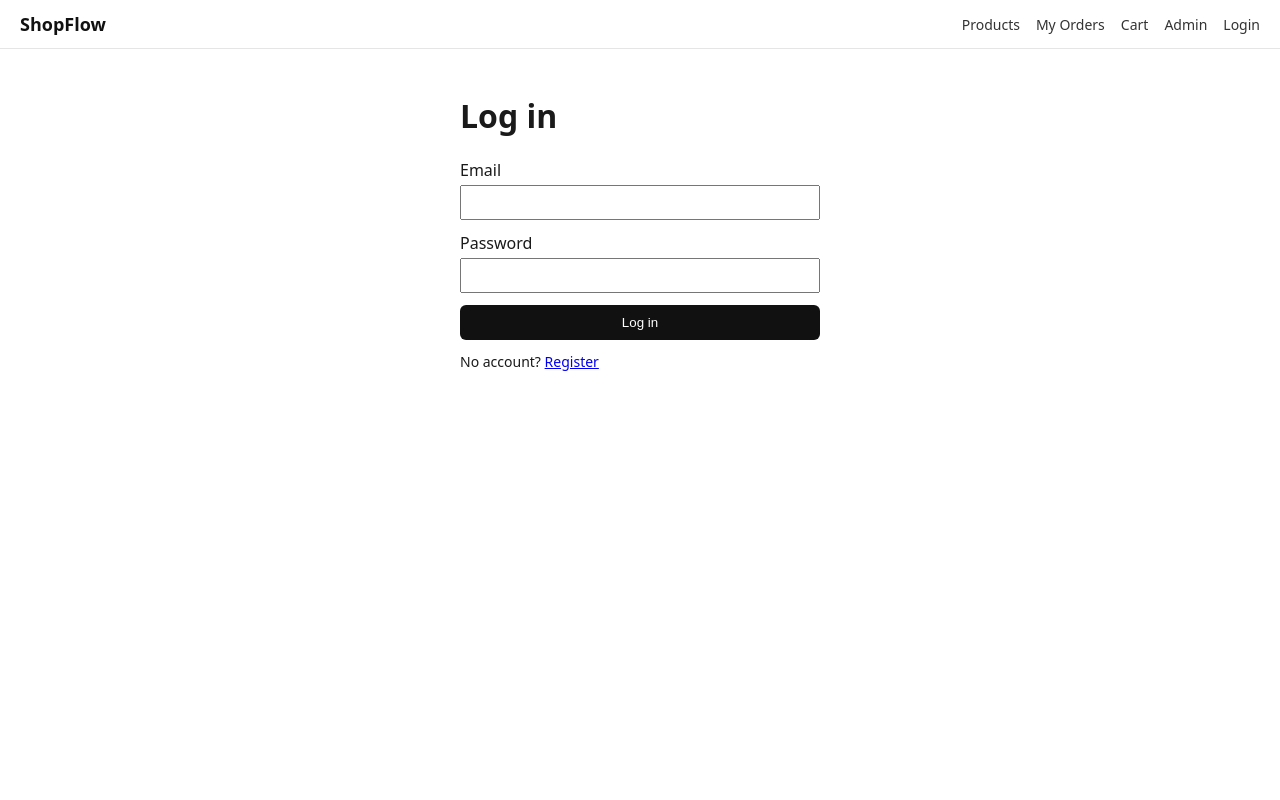
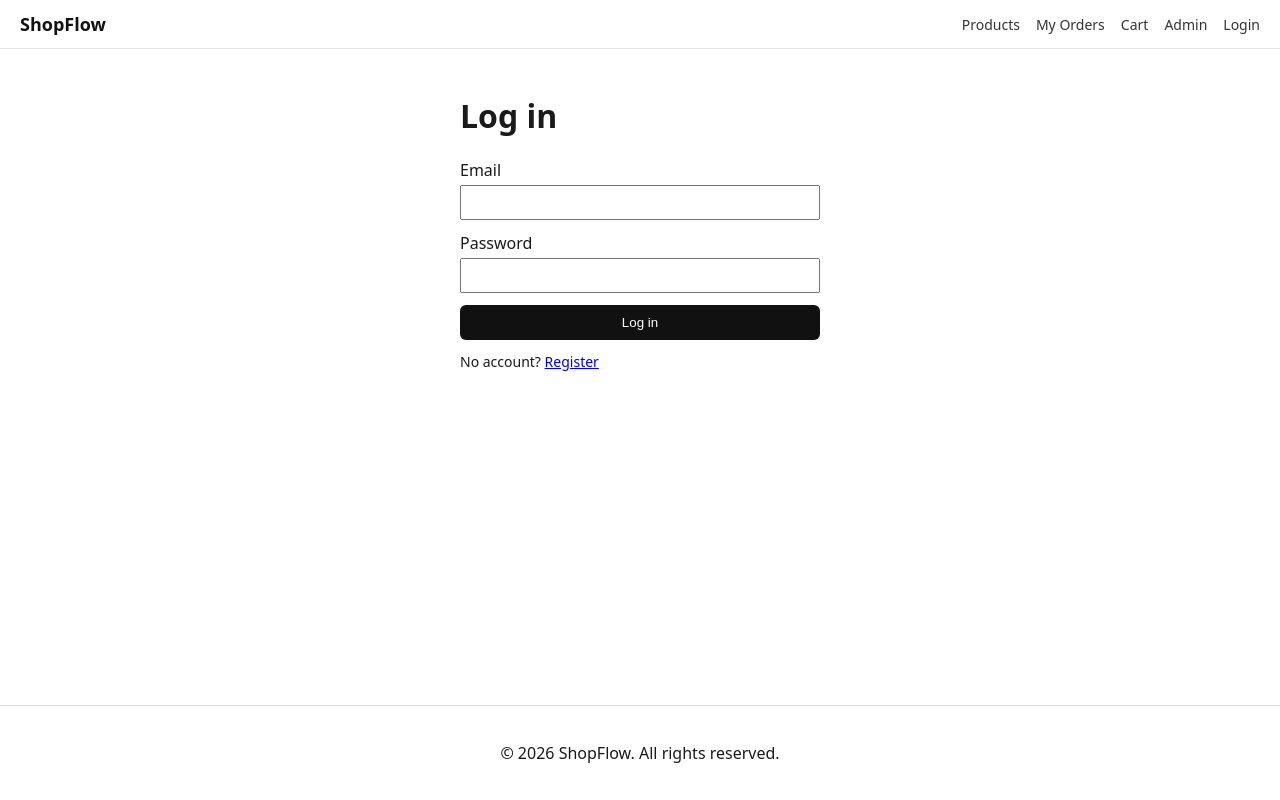
Before and after one commit to Pablodacoder/shopflow, a Next.js app: page /login in a window 1280 px wide. Built offline with nearby package versions, Linux system fonts and the light colour scheme.

Commit message:
Add footer

```diff
--- /dev/null
+++ b/app/components/Footer.js
@@ -0,0 +1,14 @@
+export default function Footer() {
+  return (
+    <footer
+      style={{
+        textAlign: "center",
+        padding: "20px",
+        marginTop: "40px",
+        borderTop: "1px solid #ddd",
+      }}
+    >
+      <p>© 2026 ShopFlow. All rights reserved.</p>
+    </footer>
+  );
+}
--- a/app/layout.js
+++ b/app/layout.js
@@ -1,17 +1,27 @@
 import { CartProvider } from "../lib/context/CartContext";
 import NavBar from "./components/NavBar";
 import CsrfBootstrap from "./components/CsrfBootstrap";
+import Footer from "./components/Footer";
 
 export const metadata = { title: "ShopFlow", description: "CISC 3140 e-commerce project" };
 
 export default function RootLayout({ children }) {
   return (
     <html lang="en">
-      <body style={{ margin: 0, fontFamily: "system-ui, sans-serif", color: "#1a1a1a" }}>
+      <body style={{ margin: 0,
+                     fontFamily: "system-ui, sans-serif",
+                     color: "#1a1a1a",
+                     minHeight: "100vh",
+                     display: "flex",
+                     flexDirection: "column",
+                     }}>
         <CartProvider>
           <CsrfBootstrap />
           <NavBar />
+          <main style={{ flex: 1 }}>
           {children}
+          </main>
+          <Footer />
         </CartProvider>
       </body>
     </html>
```
